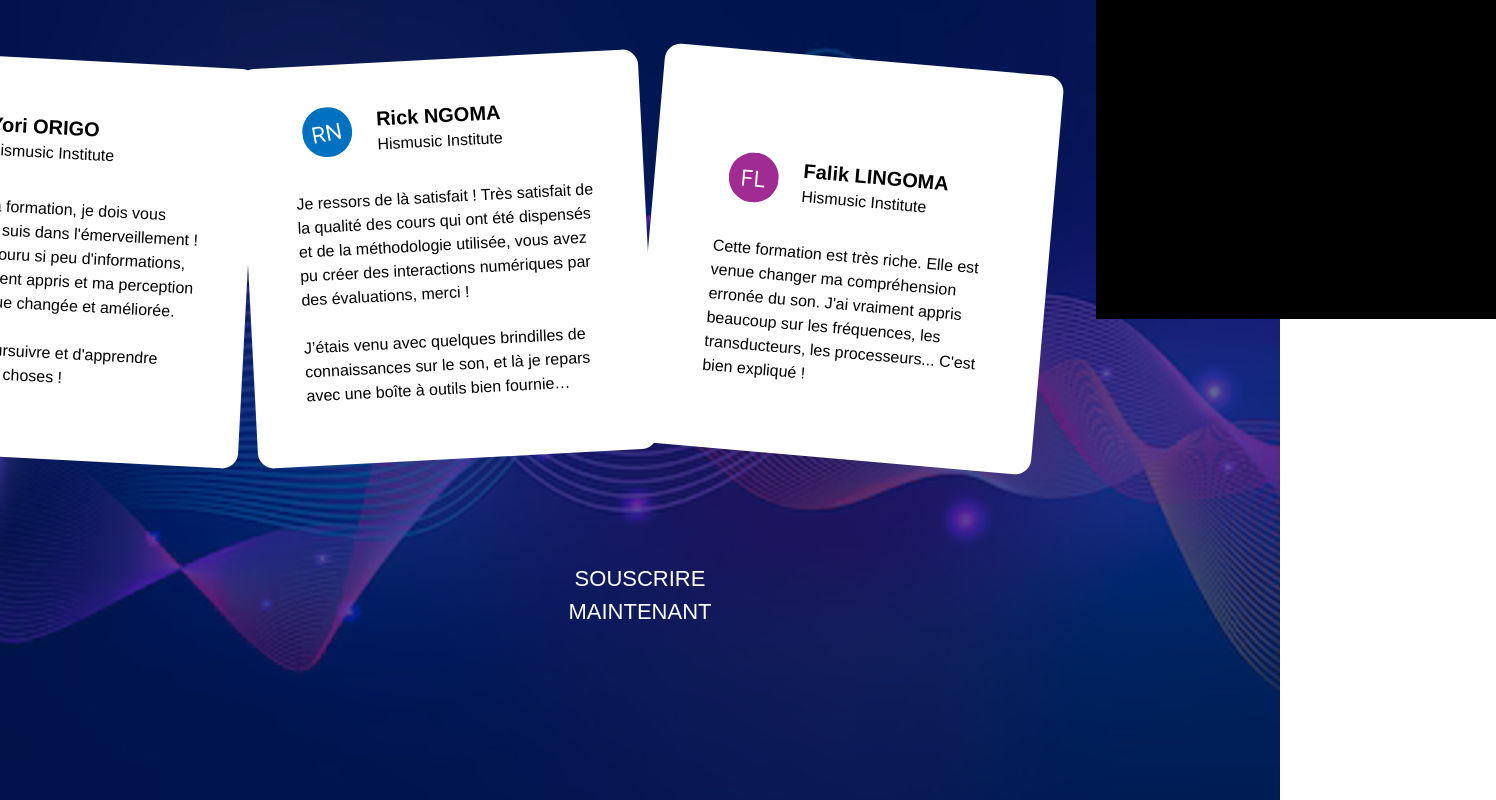
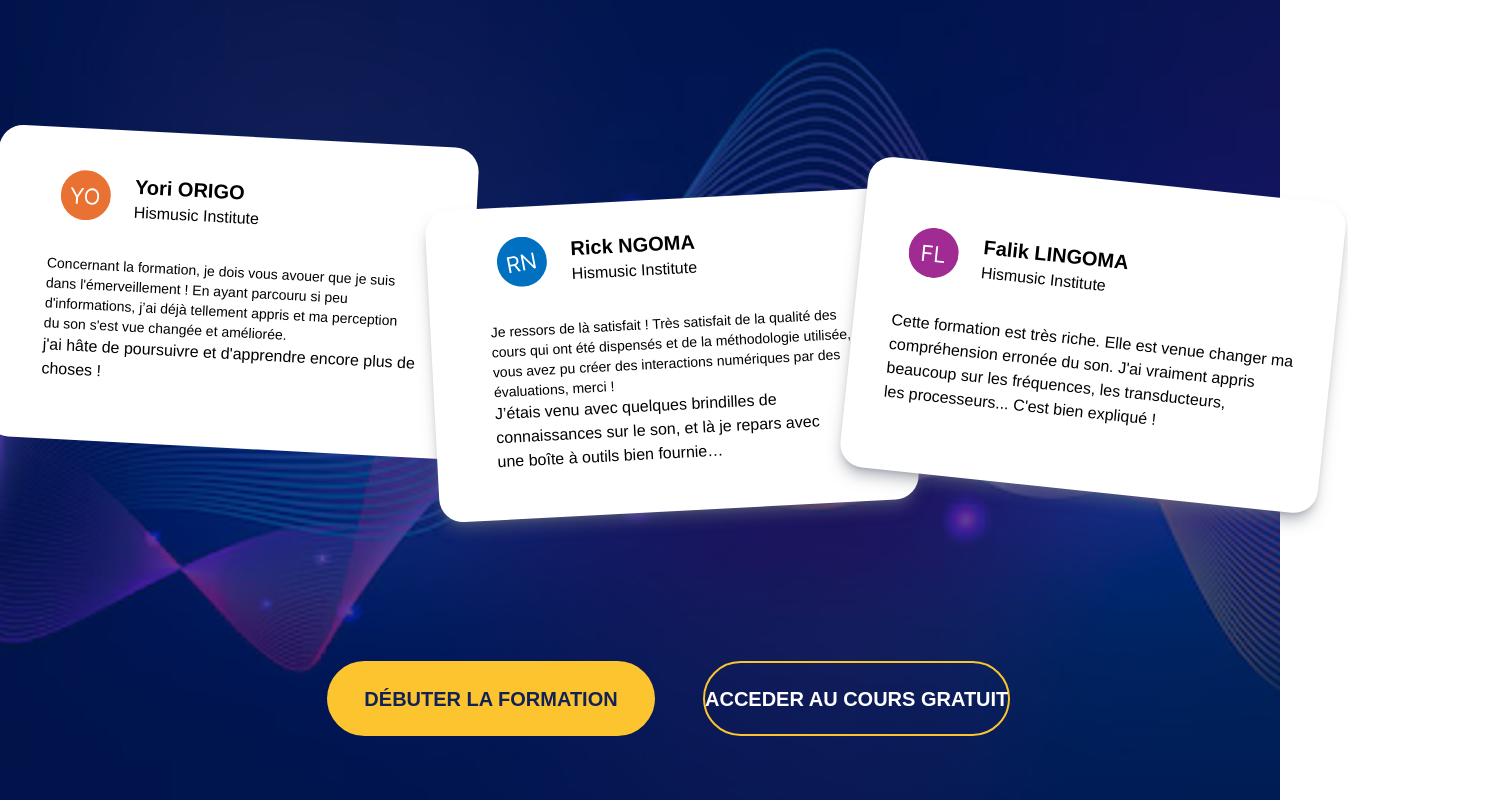
Before and after one commit to assekoazareel222/hisMusic2.0, a Next.js app: page / in a window 1280 px wide. Shown: the part 4880-5680 px from the top of the page, 1496 px wide, since content can reach past the window. Built offline with nearby package versions, Linux system fonts and the light colour scheme.

Commit message:
second commit

```diff
--- a/app/composants/section5.jsx
+++ b/app/composants/section5.jsx
@@ -1,20 +1,21 @@
 import styles from "./section5.module.css";
 import Image from "next/image";
 import { formulaire } from "./formulaire";
-import { Button } from "./button";
+// import { Button } from "./button";
 export const Section5 = () => {
   return (
     <div className={`${styles.contain}`}>
       <section className="flex gap-12">
         <div className="flex flex-col">
           {/* setion bloc1 */}
-          <h1 className="font-bold text-5xl text-white mt-16 ml-12">
-            Que disent <br></br>
+          <h1 className="font-bold text-5xl text-white mt-16 absolute left-[100px] ">
+            Que disent
             les apprenants
           </h1>
-          <div className="flex ml-16 mt-20 gap-0">
+            {/* parent section */}
+          <div className="flex ml-16 relative mt-[380px] gap-0">
             <section
-              className="w-[400px] h-[400px] border-none rounded-2xl flex flex-col mb-12 items-center justify-center bg-white"
+              className="w-[480px] h-[312px] absolute right-[440px] bottom-[15px] border-none rounded-3xl flex flex-col mb-12 items-center justify-center bg-white"
               style={{ transform: "rotate(3deg)" }}
             >
               <div className="flex flex-col gap-8">
@@ -29,24 +30,24 @@ export const Section5 = () => {
                     </p>
                   </div>
                 </div>
-                <div className="gap-6 flex flex-col">
-                  <p className="text-black font-medium text-base">
-                    Concernant la formation, je dois vous <br></br> avouer que
-                    je suis dans l'émerveillement ! <br></br> En ayant parcouru
-                    si peu d'informations, <br></br>
+                <div className="flex flex-col">
+                  <p className="text-black font-medium text-sm">
+                    Concernant la formation, je dois vous avouer que
+                    je suis  <br></br>  dans l'émerveillement ! En ayant parcouru
+                    si peu  <br></br> d'informations,
                     j’ai déjà tellement appris et ma perception <br></br> du son
                     s'est vue changée et améliorée.
                   </p>
                   <p className="text-black font-medium text-base mb-12">
-                    j'ai hâte de poursuivre et d'apprendre <br></br> encore plus
-                    de choses !
+                    j'ai hâte de poursuivre et d'apprendre encore plus
+                    de  <br></br> choses !
                   </p>
                 </div>
               </div>
             </section>
             {/* setion bloc2 */}
             <section
-              className="w-[400px] h-[400px] border-none rounded-2xl mt-15 flex flex-col items-center justify-center bg-white"
+              className="w-[480px] h-[312px] rounded-3xl mt-15 border-none shadow-lg shadow-gray-500/50 translate-x-1 translate-y-1 flex flex-col items-center justify-center bg-white"
               style={{ transform: "rotate(-3deg)" }}
             >
               <div className="flex flex-col gap-8">
@@ -61,29 +62,29 @@ export const Section5 = () => {
                     </p>
                   </div>
                 </div>
-                <div className="gap-6 flex flex-col">
-                  <p className="text-black font-medium text-base">
-                    Je ressors de là satisfait ! Très satisfait de <br></br>
-                    la qualité des cours qui ont été dispensés <br></br>
-                    et de la méthodologie utilisée, vous avez <br></br>
-                    pu créer des interactions numériques par <br></br>
-                    des évaluations, merci !
+                <div className="flex flex-col">
+                  <p className="text-black font-medium text-sm">
+                    Je ressors de là satisfait ! Très satisfait de
+                    la qualité des<br></br>  cours qui ont été dispensés
+                    et de la méthodologie utilisée,<br></br>  vous avez
+                    pu créer des interactions numériques par
+                    des <br></br>  évaluations, merci !
                   </p>
                   <p className="text-black font-medium text-base mb-12">
                     J’étais venu avec quelques brindilles de <br></br>
-                    connaissances sur le son, et là je repars <br></br>
-                    avec une boîte à outils bien fournie…
+                    connaissances sur  le son, et là je repars
+                    avec  <br></br> une boîte à outils bien fournie…
                   </p>
                 </div>
               </div>
             </section>
             {/* setion bloc3 */}
             <section
-              className="w-[400px] h-[400px] border-none rounded-2xl mt-15 flex flex-col items-center justify-center bg-white"
-              style={{ transform: "rotate(5deg)" }}
+              className="w-[480px] h-[312px] border-none rounded-3xl mt-15 flex shadow-lg shadow-gray-500/50 translate-x-1 translate-y-1 flex-col items-center absolute left-[421px] bottom-[20px] justify-center bg-white"
+              style={{ transform: "rotate(6deg)" }}
             >
               <div className="flex flex-col gap-8">
-                <div className="flex gap-6 mt-8">
+                <div className="flex gap-6">
                   <div className={styles.fl}></div>
                   <div className="">
                     <h3 className="text-black font-semibold text-xl">
@@ -96,11 +97,11 @@ export const Section5 = () => {
                 </div>
                 <div className="gap-6 flex flex-col">
                   <p className="text-black font-medium text-base">
-                    Cette formation est très riche. Elle est <br></br>
-                    venue changer ma compréhension <br></br>
+                    Cette formation est très riche. Elle est
+                    venue changer ma <br></br>  compréhension
                     erronée du son. J'ai vraiment appris <br></br>
-                    beaucoup sur les fréquences, les <br></br>
-                    transducteurs, les processeurs... C'est <br></br>
+                    beaucoup sur les fréquences, les
+                    transducteurs,<br></br>  les processeurs... C'est
                     bien expliqué !
                   </p>
                 </div>
@@ -108,12 +109,13 @@ export const Section5 = () => {
             </section>
           </div>
         </div>
-        <div className="flex w-[400px] h-[500px] bg-black">
-          <h1>formulare</h1>
-        </div>
       </section>
-      <div className="w-[20%] h-[10%] mt-8">
-        <Button />
+      <div className="w-[20%] h-[10%] mt-8 flex gap-12 mr-[370px] mt-[150px] ">
+      <button className={styles.bton}>
+        Débuter la formation
+        </button>
+        <button className={styles.bton2}>   Acceder au cours gratuit</button>
+        {/* <Button /> */}
       </div>
     </div>
   );
--- a/app/composants/section5.module.css
+++ b/app/composants/section5.module.css
@@ -34,3 +34,39 @@
   background-repeat: no-repeat;
   margin-left: 10px;
 }
+
+.bton {
+  width: 328px;
+  height: 75px;
+  flex-shrink: 0;
+  border-radius: 70px;
+  background: #fcc42f;
+  color: #132254;
+  text-align: center;
+  font-family: "Poppins", sans-serif;
+  font-size: 20px;
+  font-style: normal;
+  font-weight: 700;
+  line-height: 120%; /* 24px */
+  text-transform: uppercase;
+}
+
+.bton2{
+  height: 75px;
+  flex-shrink: 0;
+  border-radius: 70px;
+  border: 2px solid #fcc42f;
+  color: #fff;
+  text-align: center;
+  font-family: "Poppins", sans-serif;
+  font-size: 20px;
+  font-style: normal;
+  font-weight: 700;
+  line-height: 120%;
+  text-transform: uppercase;
+  -webkit-transition: all 0.3s ease-in-out;
+  -moz-transition: all 0.3s ease-in-out;
+  -ms-transition: all 0.3s ease-in-out;
+  -o-transition: all 0.3s ease-in-out;
+  transition: all 0.3s ease-in-out;
+}
```
